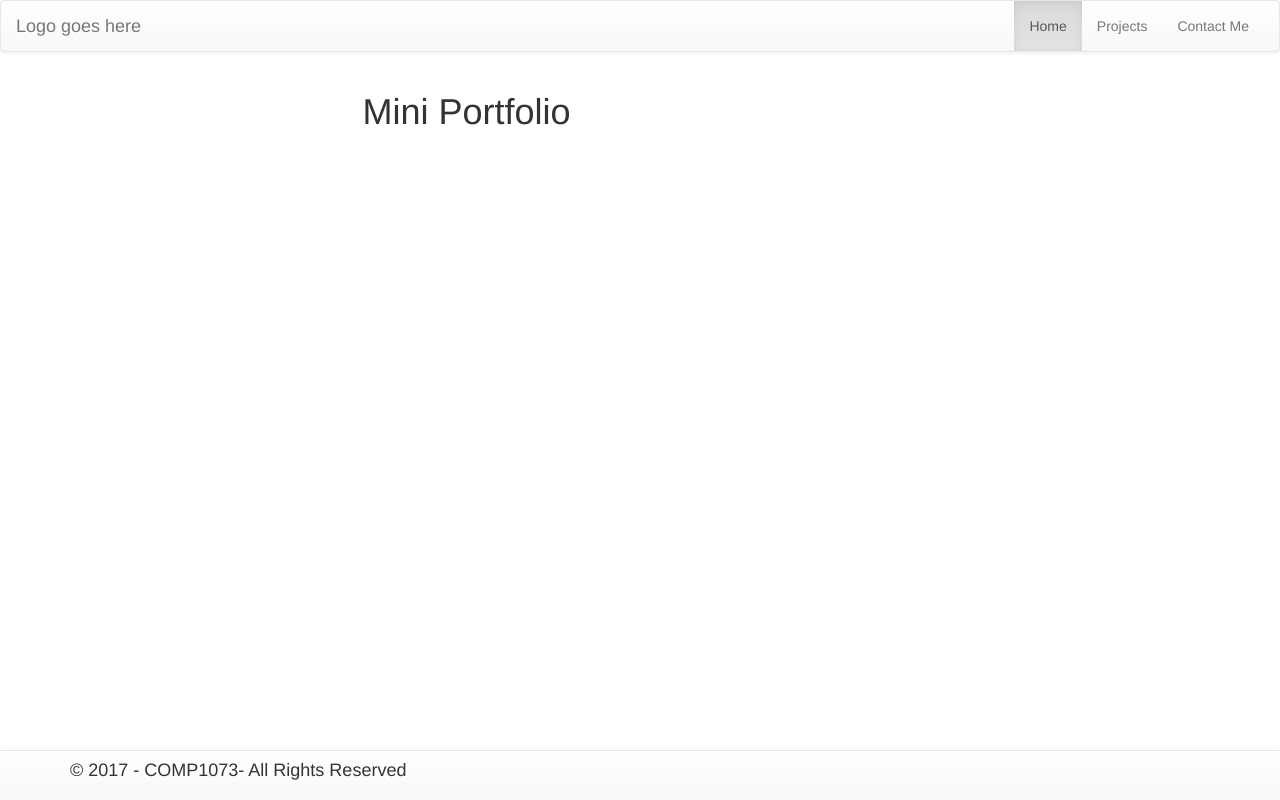
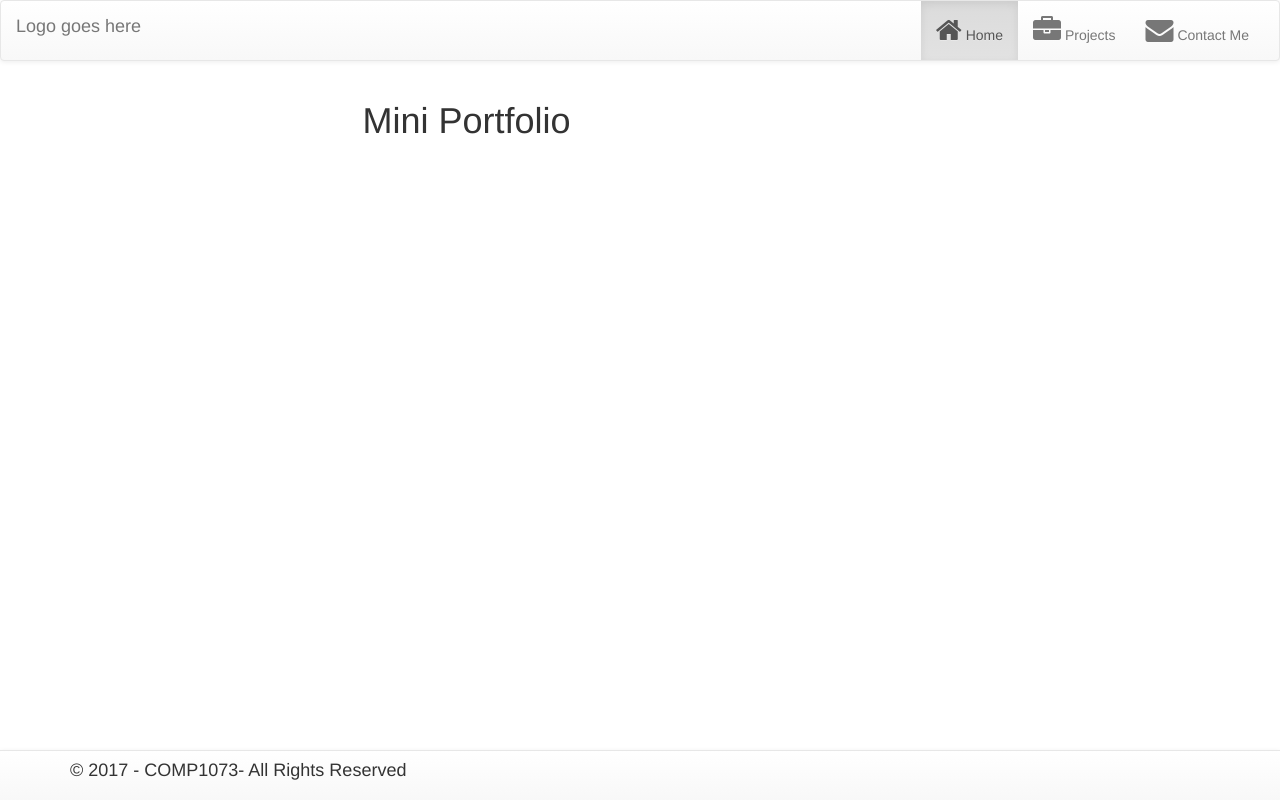
Before and after one commit to JCannon1/COMP1073-Assignment1-MiniPortfolio, a website: page index.html in a window 1280 px wide. Drawn offline with Linux system fonts and the light colour scheme.

Commit message:
added font-awesome nav icons

```diff
--- a/index.html
+++ b/index.html
@@ -28,9 +28,9 @@
     <!-- Collect the nav links, forms, and other content for toggling -->
     <div class="collapse navbar-collapse" id="bs-example-navbar-collapse-1">
       <ul class="nav navbar-nav navbar-right">
-        <li class="active"><a href="index.html">Home</a></li>
-        <li><a href="projects.html">Projects</a></li>
-        <li><a href="contact.html">Contact Me</a></li>
+        <li class="active"><a href="index.html"><i class="fa fa-home fa-2x"></i> Home</a></li>
+        <li><a href="projects.html"><i class="fa fa-briefcase fa-2x"></i> Projects</a></li>
+        <li><a href="contact.html"><i class="fa fa-envelope fa-2x"></i> Contact Me</a></li>
       </ul>
     </div><!-- /.navbar-collapse -->
   </div><!-- /.container-fluid -->
```
